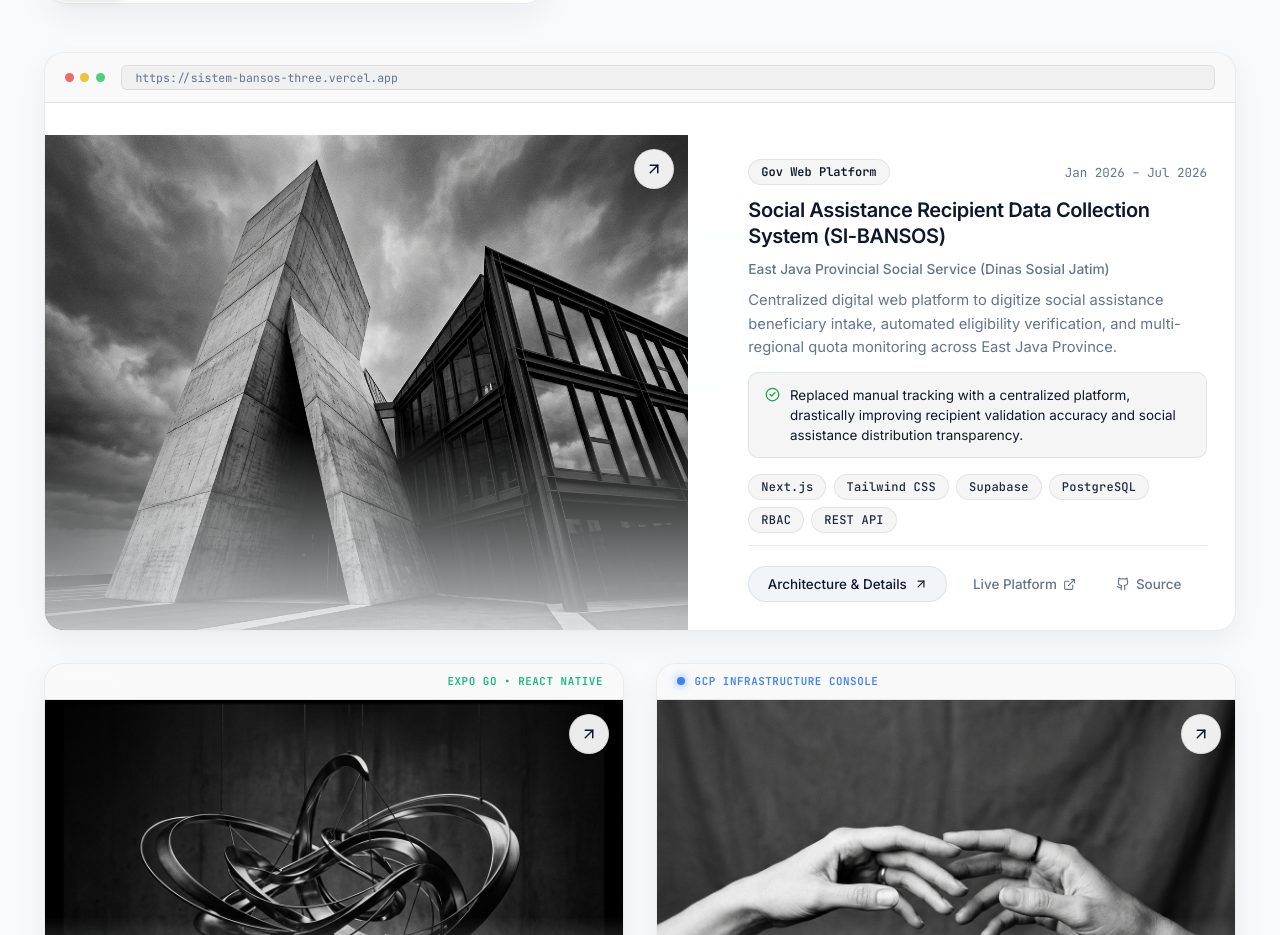
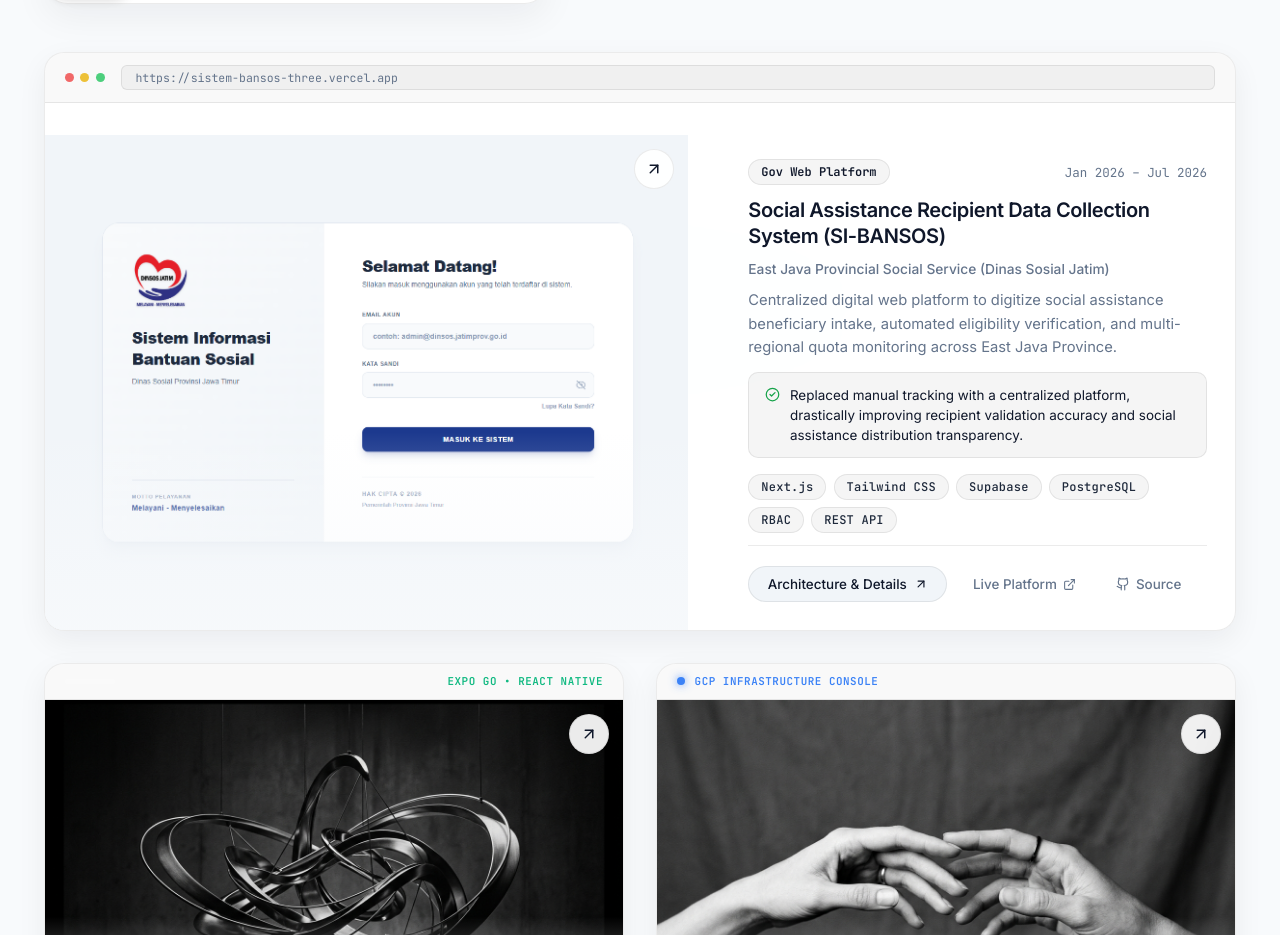
Before and after one commit to KandhiSurya/PortofolioKandhi, a Next.js app: page / in a window 1280 px wide. Shown: the part 2262-3197 px from the top of the page. Built offline with nearby package versions, Linux system fonts and the light colour scheme.

Commit message:
feat(projects): update SI-BANSOS with authentic portal screenshot

```diff
--- a/src/app/page.tsx
+++ b/src/app/page.tsx
@@ -84,7 +84,7 @@ const PROJECTS: Project[] = [
     ],
     impact:
       'Replaced manual tracking with a centralized platform, drastically improving recipient validation accuracy and social assistance distribution transparency.',
-    image: '/images/project-1.jpg',
+    image: '/images/project-bansos.png',
     mockupType: 'browser',
     browserUrl: 'https://sistem-bansos-three.vercel.app',
     tags: ['Next.js', 'Tailwind CSS', 'Supabase', 'PostgreSQL', 'RBAC', 'REST API'],
```
Also changed, not shown: public/images/project-1.jpg, public/images/project-bansos.png (added).
